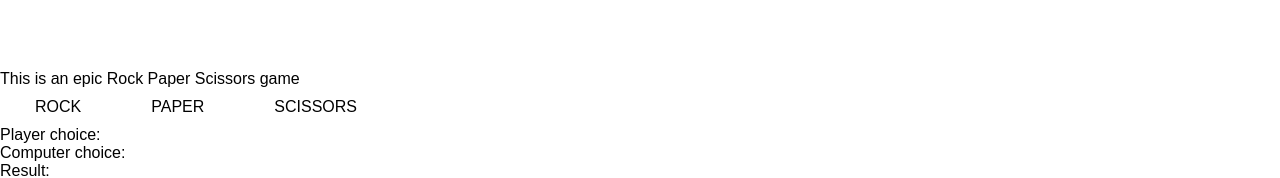
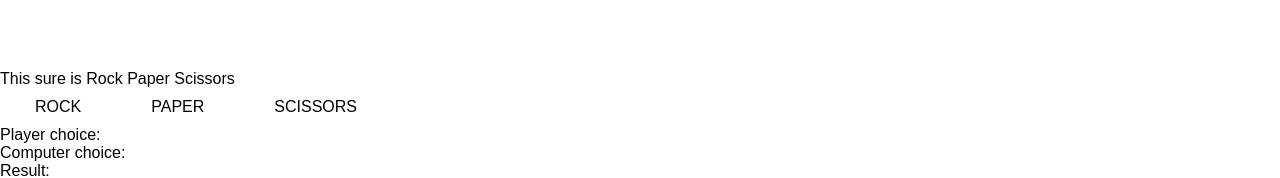
Before and after one commit to hafemi/bytecrate, a Next.js app: page /games/rock-paper-scissors in a window 1280 px wide. Shown: the part 199-377 px from the top of the page. Built offline with nearby package versions, Linux system fonts and the light colour scheme.

Commit message:
RPS - Small adjustments to paragraph

```diff
--- a/app/games/rock-paper-scissors/page.tsx
+++ b/app/games/rock-paper-scissors/page.tsx
@@ -33,7 +33,7 @@ export default function Home() {
       <title>ByteCrate - Rock Paper Scissors</title>
       <main>
         <h1>ROCK PAPER SCISSORS</h1>
-        <p>This is an epic Rock Paper Scissors game</p>
+        <p>This sure is Rock Paper Scissors</p>
         <div>
           <button onClick={() => handleClick('ROCK')}>ROCK</button>
           <button onClick={() => handleClick('PAPER')}>PAPER</button>
```
